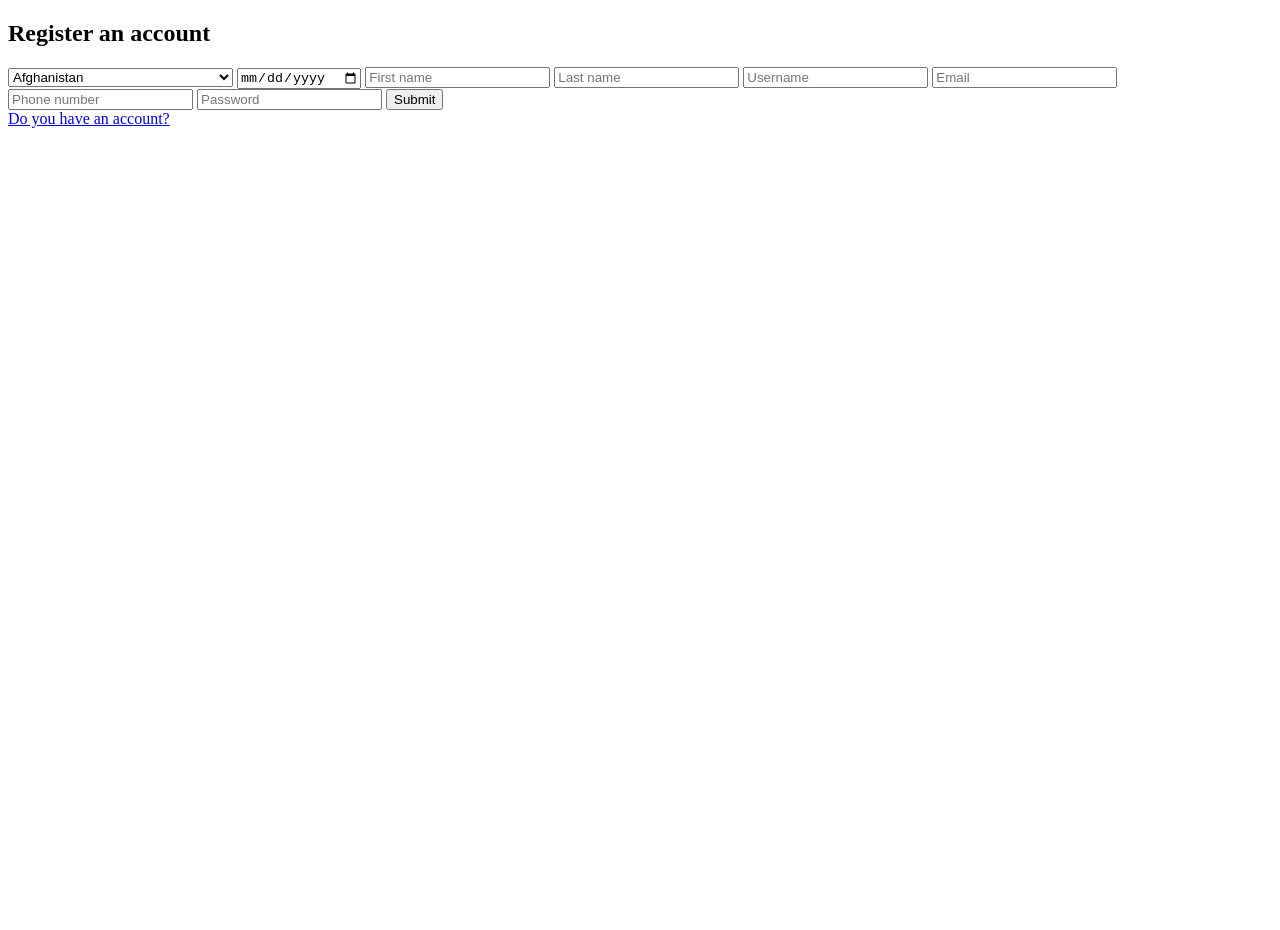
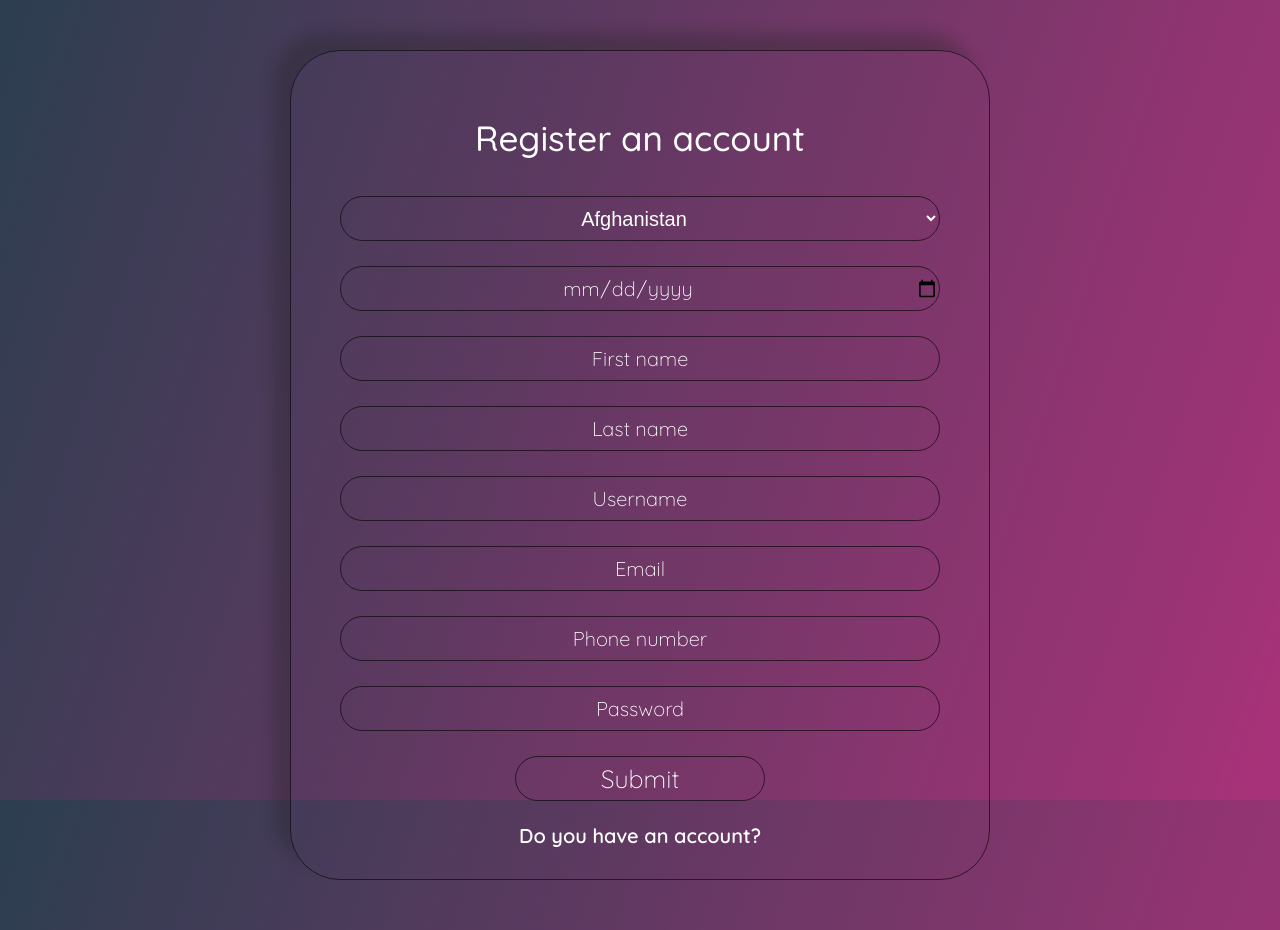
Before and after one commit to ew1tt058/Login-menu-new-vers-, a website: page dist/register-an-account.html in a window 1280 px wide. Before the commit the page ends 800 px from the top, so only its background shows below. Drawn offline with Linux system fonts and the light colour scheme; the site is published under a folder, as on GitHub Pages, so addresses that start at the root find nothing.

Commit message:
fixed bugs

```diff
--- a/dist/register-an-account.html
+++ b/dist/register-an-account.html
@@ -7,7 +7,7 @@
     <link rel="preconnect" href="https://fonts.googleapis.com">
     <link rel="preconnect" href="https://fonts.gstatic.com" crossorigin>
     <link href="https://fonts.googleapis.com/css2?family=Quicksand:wght@300..700&display=swap" rel="stylesheet">
-    <link rel="stylesheet" href="/dist/index.css">
+    <link rel="stylesheet" href="index.css">
     <title>Login menu(new version)</title>
 </head>
 
```
Also changed, not shown: dist/cant-login.html (+1 -1 lines).
